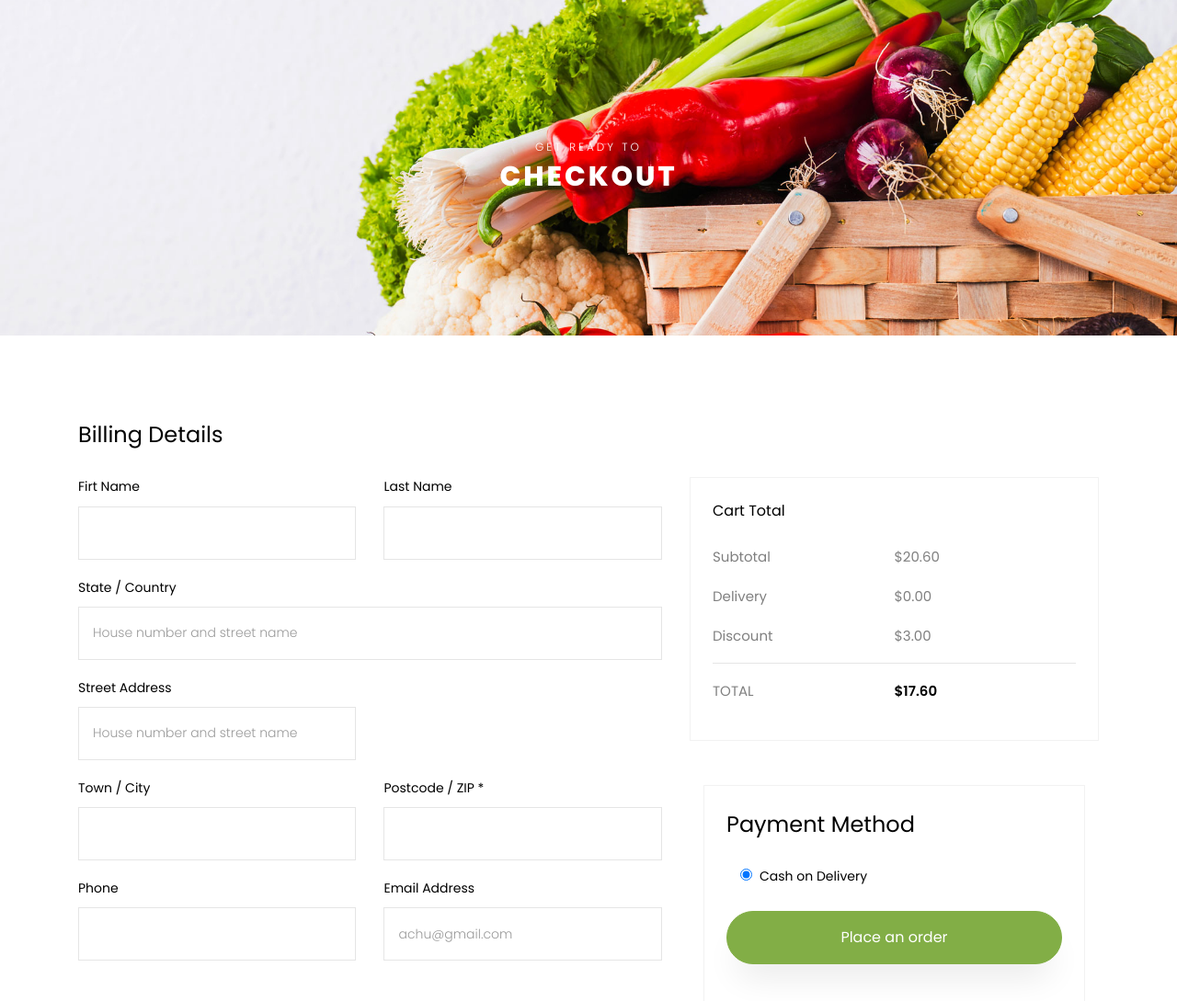
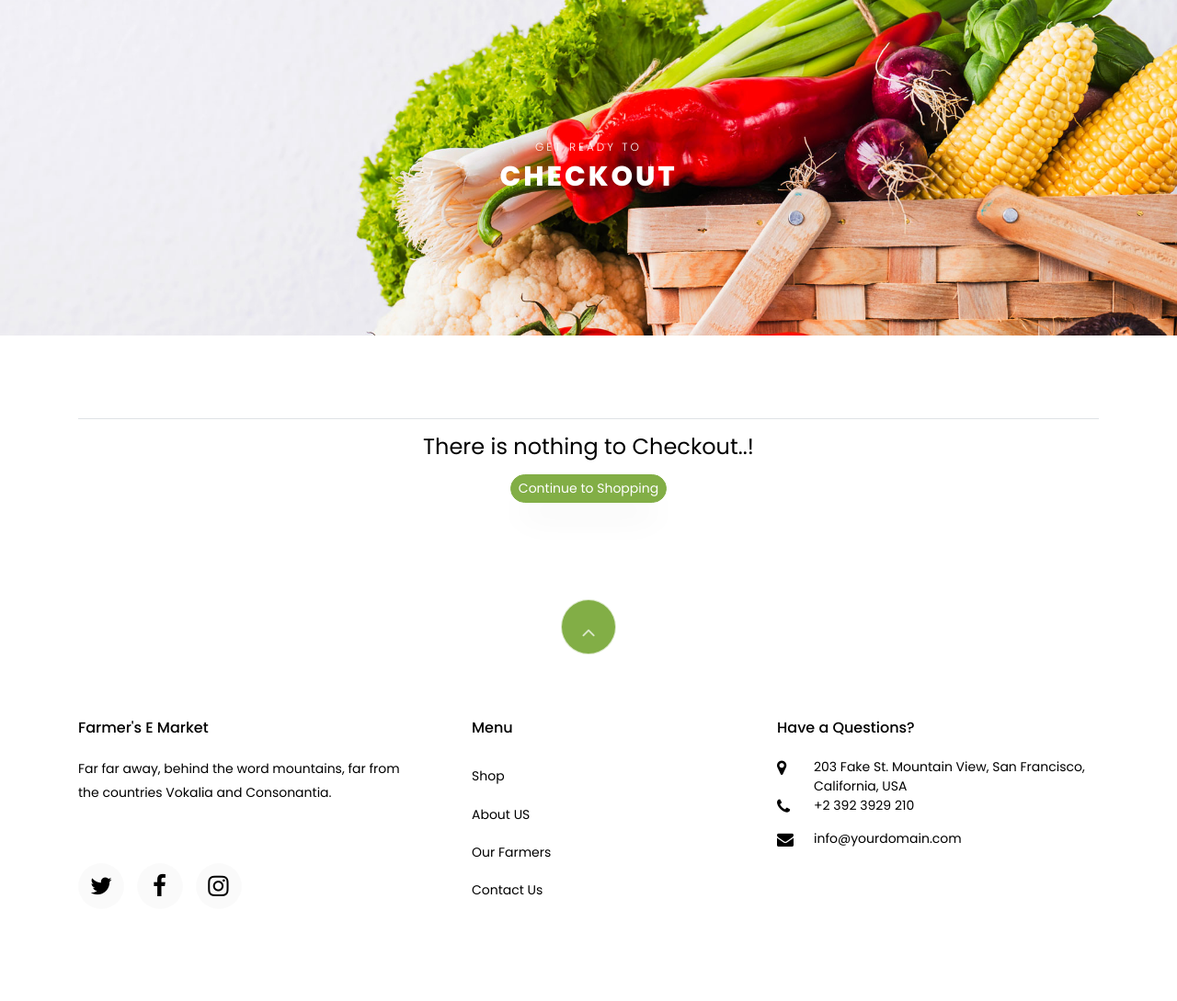
Before and after one commit to AkhilmsAchu/Farmers_Emarket, a Django app: page /checkout in a window 1280 px wide. Shown: the part 77-1166 px from the top of the page at 92% size. After the commit the page ends 1052 px from the top, so only its background shows below. Run offline with Django 3.2, Linux system fonts and the light colour scheme; a user stored in the database is signed in; data comes from the database, SQL or seed files in the repository; both versions use the stored data as it was after the commit; some libraries are stand-ins or nearby versions; some web fonts are replaced.

Commit message:
added delivery charge and misc chabges

```diff
--- a/public/views.py
+++ b/public/views.py
@@ -104,7 +104,7 @@ def invoice(request):
 	'paymode':orderlist.paymode,
 	'uname':orderlist.userid.first_name,
 	'id':orderlist.id,
-	'total':int(orderlist.quantity)*int(orderlist.productid.price)
+	'total':int(orderlist.quantity)*int(orderlist.productid.price)+100
 	}
 	pdf = render_to_pdf('pdf/invoice.html',data)
 	return HttpResponse(pdf, content_type='application/pdf')
@@ -352,14 +352,25 @@ def viewcart(request):
 			else:
 				subtotal.append(item.productid.price*item.quantity)
 				total=total+item.productid.price*item.quantity
-	return render(request,"public/cart.html",{'cartlist':cartlist,'subtotal':subtotal,'total':total})
+	gtotal=total+100
+	return render(request,"public/cart.html",{'cartlist':cartlist,'subtotal':subtotal,'total':total,'gtotal':gtotal})
 
-
-	return render(request,"public/cart.html")
 def checkout(request):
 	if request.user.is_anonymous:
 		return redirect('/')
-	return render(request,"public/checkout.html")
+	try:
+		cartlist=cart.objects.filter(userid=request.user.id)
+	except cart.DoesNotExist:
+		cartlist = None
+	total=0
+	if cartlist:
+		for item in cartlist:
+			if item.productid.offer:
+				total=total+item.productid.offerprice*item.quantity
+			else:
+				total=total+item.productid.price*item.quantity
+	gtotal=total+100
+	return render(request,"public/checkout.html",{'total':total,'gtotal':gtotal})
 
 def viewwishlist(request):
 	if request.user.is_anonymous:
--- a/template/pdf/invoice.html
+++ b/template/pdf/invoice.html
@@ -91,7 +91,7 @@
                           <h3>Name : {{ uname }}</h3>
                           <h3>Address : {{ uaddress }}</h3>
                           <h3>paymode : {{ paymode }}</h3>
-
+                          <h3>Delivery Charge : $100</h3>
                           <h3>Total Amount to be Paid : {{ total }}</h3>
     </div>
          </div>
--- a/template/public/cart.html
+++ b/template/public/cart.html
@@ -74,6 +74,7 @@
 					  </div>
     			</div>
     		</div>
+    		{% if cartlist %}
     		<div class="row justify-content-end">
     			<div class="col-lg-12 mt-5 cart-wrap ftco-animate">
     				<div class="cart-total mb-3">
@@ -89,12 +90,13 @@
     					<hr>
     					<p class="d-flex total-price">
     						<span>Total</span>
-    						<span>${{ total }}</span>
+    						<span>${{ gtotal }}</span>
     					</p>
     				</div>
     				<p><a href="checkout" class="btn btn-primary py-3 px-4" style="float: right;">Proceed to Checkout</a></p>
     			</div>
     		</div>
+    		{% endif %}
 			</div>
 		</section>
 
--- a/template/public/checkout.html
+++ b/template/public/checkout.html
@@ -11,7 +11,7 @@
         </div>
       </div>
     </div>
-
+{% if not total == 0 %}
     <section class="ftco-section">
       <div class="container">
         <div class="row justify-content-center">
@@ -92,20 +92,16 @@
 	          			<h3 class="billing-heading mb-4">Cart Total</h3>
 	          			<p class="d-flex">
 		    						<span>Subtotal</span>
-		    						<span>$20.60</span>
+		    						<span>${{ total }}</span>
 		    					</p>
 		    					<p class="d-flex">
 		    						<span>Delivery</span>
-		    						<span>$0.00</span>
-		    					</p>
-		    					<p class="d-flex">
-		    						<span>Discount</span>
-		    						<span>$3.00</span>
+		    						<span>$100.00</span>
 		    					</p>
 		    					<hr>
 		    					<p class="d-flex total-price">
 		    						<span>Total</span>
-		    						<span>$17.60</span>
+		    						<span>${{ gtotal }}</span>
 		    					</p>
 								</div>
 	          	</div>
@@ -130,7 +126,23 @@
         </div>
       </div>
     </section> <!-- .section -->
-
+{% else %}
+ <section class="ftco-section ftco-cart">
+			<div class="container">
+				<div class="row">
+    			<div class="col-md-12 ftco-animate">
+    				<div class="cart-list" style="overflow-x: hidden;">
+	    				<table class="table" style="min-width: 0px !important;">
+						    <thead >
+						      <tr id="myElement" class="text-center">
+						        <td colspan="6">
+						        	<h4>There is nothing to Checkout..!</h4>
+						        	<p class="lead">
+   										<a class="btn btn-primary btn-sm" href="shop" role="button">Continue to Shopping</a></p>
+						        </td>
+						      </tr>
+		</thead></table></div></div></div></div></section>
+{% endif %}
   <script>
 		$(document).ready(function(){
 
```
Also changed, not shown: db.sqlite3.
